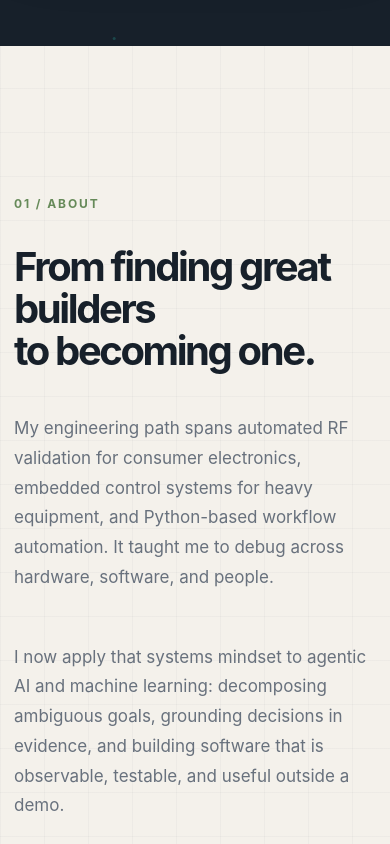
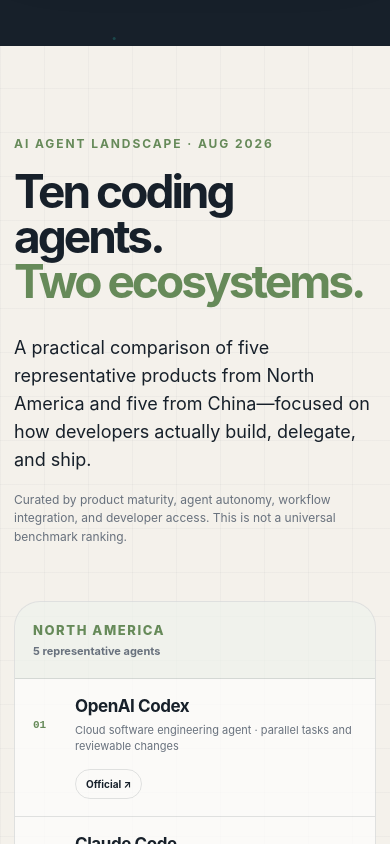
Before and after one commit to jiangjian9803-eng/jiangjian9803-eng.github.io, a Next.js app: page / in a window 390 px wide. Shown: the part 4400-5244 px from the top of the page. Built offline with nearby package versions, Linux system fonts and the light colour scheme.

Commit message:
Add verified AI coding agent landscape

```diff
--- a/index.html
+++ b/index.html
@@ -145,6 +145,47 @@
         </div>
       </section>
 
+      <section class="section-shell agent-landscape" id="agent-landscape">
+        <div class="landscape-heading reveal">
+          <div>
+            <div class="section-label">AI agent landscape · Aug 2026</div>
+            <h2>Ten coding agents.<br /><em>Two ecosystems.</em></h2>
+          </div>
+          <div class="landscape-intro">
+            <p>A practical comparison of five representative products from North America and five from China—focused on how developers actually build, delegate, and ship.</p>
+            <span>Curated by product maturity, agent autonomy, workflow integration, and developer access. This is not a universal benchmark ranking.</span>
+          </div>
+        </div>
+
+        <div class="agent-regions">
+          <article class="agent-region reveal">
+            <header><span>North America</span><strong>5 representative agents</strong></header>
+            <ol class="agent-list">
+              <li><b>01</b><div><h3>OpenAI Codex</h3><p>Cloud software engineering agent · parallel tasks and reviewable changes</p></div><a href="https://openai.com/codex/" target="_blank" rel="noreferrer">Official ↗</a></li>
+              <li><b>02</b><div><h3>Claude Code</h3><p>Terminal-first agent · deep codebase reasoning and tool use</p></div><a href="https://docs.anthropic.com/en/docs/claude-code/overview" target="_blank" rel="noreferrer">Official ↗</a></li>
+              <li><b>03</b><div><h3>Gemini CLI</h3><p>Open-source terminal agent · Google ecosystem and MCP support</p></div><a href="https://github.com/google-gemini/gemini-cli" target="_blank" rel="noreferrer">Official ↗</a></li>
+              <li><b>04</b><div><h3>GitHub Copilot</h3><p>Repository-native coding agent · issues, pull requests, and review</p></div><a href="https://github.com/features/copilot/agents" target="_blank" rel="noreferrer">Official ↗</a></li>
+              <li><b>05</b><div><h3>Cursor Agent</h3><p>Agent-first editor · local, terminal, web, and background workflows</p></div><a href="https://cursor.com/docs/agent/overview" target="_blank" rel="noreferrer">Official ↗</a></li>
+            </ol>
+          </article>
+
+          <article class="agent-region reveal">
+            <header><span>China</span><strong>5 representative agents</strong></header>
+            <ol class="agent-list">
+              <li><b>01</b><div><h3>Qwen Code</h3><p>Open-source terminal agent · multi-model, skills, subagents, and MCP</p></div><a href="https://github.com/QwenLM/qwen-code" target="_blank" rel="noreferrer">Official ↗</a></li>
+              <li><b>02</b><div><h3>TRAE</h3><p>AI-native IDE · agentic building with editor and browser context</p></div><a href="https://www.trae.ai/" target="_blank" rel="noreferrer">Official ↗</a></li>
+              <li><b>03</b><div><h3>Tencent CodeBuddy</h3><p>IDE and enterprise coding agent · planning, implementation, and review</p></div><a href="https://www.codebuddy.ai/" target="_blank" rel="noreferrer">Official ↗</a></li>
+              <li><b>04</b><div><h3>Baidu Comate</h3><p>Enterprise development assistant · code generation and repository context</p></div><a href="https://comate.baidu.com/" target="_blank" rel="noreferrer">Official ↗</a></li>
+              <li><b>05</b><div><h3>Huawei CodeArts Snap</h3><p>Cloud development assistant · coding, explanation, tests, and collaboration</p></div><a href="https://www.huaweicloud.com/product/codeartside/snap.html" target="_blank" rel="noreferrer">Official ↗</a></li>
+            </ol>
+          </article>
+        </div>
+
+        <div class="landscape-axis reveal" aria-label="Comparison dimensions">
+          <span>Autonomy</span><span>Codebase context</span><span>Tool use</span><span>Deployment workflow</span><span>Openness</span>
+        </div>
+      </section>
+
       <section class="section-shell split-section" id="about">
         <div class="section-label reveal">01 / About</div>
         <div class="about-copy reveal">
--- a/styles.css
+++ b/styles.css
@@ -173,6 +173,28 @@ h1 em { position: relative; margin-top: .08em; color: var(--blue); font-style: n
 .evidence-links a:hover { color: var(--cyan); }
 .evidence-links span { color: #778ba2; font-size: 10px; }
 
+.agent-landscape { padding-block: 140px; }
+.landscape-heading { display: grid; grid-template-columns: 1.05fr .95fr; gap: 90px; align-items: end; margin-bottom: 54px; }
+.landscape-heading h2 { margin-top: 18px; font-size: clamp(46px, 6vw, 78px); line-height: .98; letter-spacing: -.065em; }
+.landscape-heading h2 em { color: #668a59; font-style: normal; }
+.landscape-intro p { margin: 0; color: var(--ink); font-size: 18px; line-height: 1.55; }
+.landscape-intro span { display: block; margin-top: 17px; color: var(--muted); font-size: 12px; line-height: 1.55; }
+.agent-regions { display: grid; grid-template-columns: 1fr 1fr; gap: 20px; }
+.agent-region { overflow: hidden; border: 1px solid var(--line); border-radius: var(--radius); background: rgba(255,255,255,.66); }
+.agent-region header { display: flex; justify-content: space-between; align-items: baseline; gap: 20px; padding: 24px 26px; border-bottom: 1px solid var(--line); background: rgba(102,138,89,.08); }
+.agent-region header span { color: #668a59; font-size: 13px; font-weight: 800; letter-spacing: .12em; text-transform: uppercase; }
+.agent-region header strong { color: var(--muted); font-size: 11px; }
+.agent-list { margin: 0; padding: 0; list-style: none; }
+.agent-list li { display: grid; grid-template-columns: 34px 1fr auto; gap: 14px; align-items: center; min-height: 102px; padding: 18px 26px; border-bottom: 1px solid var(--line); }
+.agent-list li:last-child { border-bottom: 0; }
+.agent-list > li > b { color: #668a59; font: 700 11px/1 monospace; }
+.agent-list h3 { margin: 0 0 6px; color: var(--ink); font-size: 17px; letter-spacing: -.025em; }
+.agent-list p { margin: 0; color: var(--muted); font-size: 11px; line-height: 1.5; }
+.agent-list a { padding: 8px 10px; border: 1px solid var(--line); border-radius: 999px; color: var(--ink); font-size: 10px; font-weight: 700; text-decoration: none; white-space: nowrap; }
+.agent-list a:hover { border-color: #668a59; color: #668a59; }
+.landscape-axis { display: flex; justify-content: center; flex-wrap: wrap; gap: 8px; margin-top: 24px; }
+.landscape-axis span { padding: 8px 12px; border: 1px solid var(--line); border-radius: 999px; color: var(--muted); font-size: 10px; text-transform: uppercase; letter-spacing: .07em; }
+
 .split-section, .experience-section { display: grid; grid-template-columns: 240px 1fr; gap: 70px; padding-block: 150px; }
 .section-label { font-size: 12px; text-transform: uppercase; letter-spacing: .16em; font-weight: 700; color: var(--blue); }
 .about-copy h2, .section-heading h2, .contact-copy h2 { font-size: clamp(40px, 5vw, 70px); line-height: 1.05; letter-spacing: -.06em; }
@@ -236,7 +258,8 @@ footer { display: flex; justify-content: space-between; padding-block: 25px 40px
   .timeline article { grid-template-columns: 130px 1fr; }
   .timeline article > p { grid-column: 2; }
   .contact-section { grid-template-columns: 1fr; padding: 56px 38px; gap: 40px; }
-  .lab-heading, .lab-grid, .evidence-grid { grid-template-columns: 1fr; }
+  .lab-heading, .lab-grid, .evidence-grid, .landscape-heading, .agent-regions { grid-template-columns: 1fr; }
+  .landscape-heading { gap: 30px; }
 }
 
 @media (max-width: 620px) {
@@ -260,5 +283,9 @@ footer { display: flex; justify-content: space-between; padding-block: 25px 40px
   .agent-input-row { flex-direction: column; }
   .agent-input-row button { min-height: 46px; }
   .metric-grid { grid-template-columns: 1fr; }
+  .agent-landscape { padding-block: 90px; }
+  .agent-list li { grid-template-columns: 28px 1fr; padding: 17px 18px; }
+  .agent-list a { grid-column: 2; justify-self: start; }
+  .agent-region header { align-items: flex-start; flex-direction: column; gap: 6px; padding: 20px 18px; }
   footer { flex-direction: column; gap: 8px; }
 }
```
